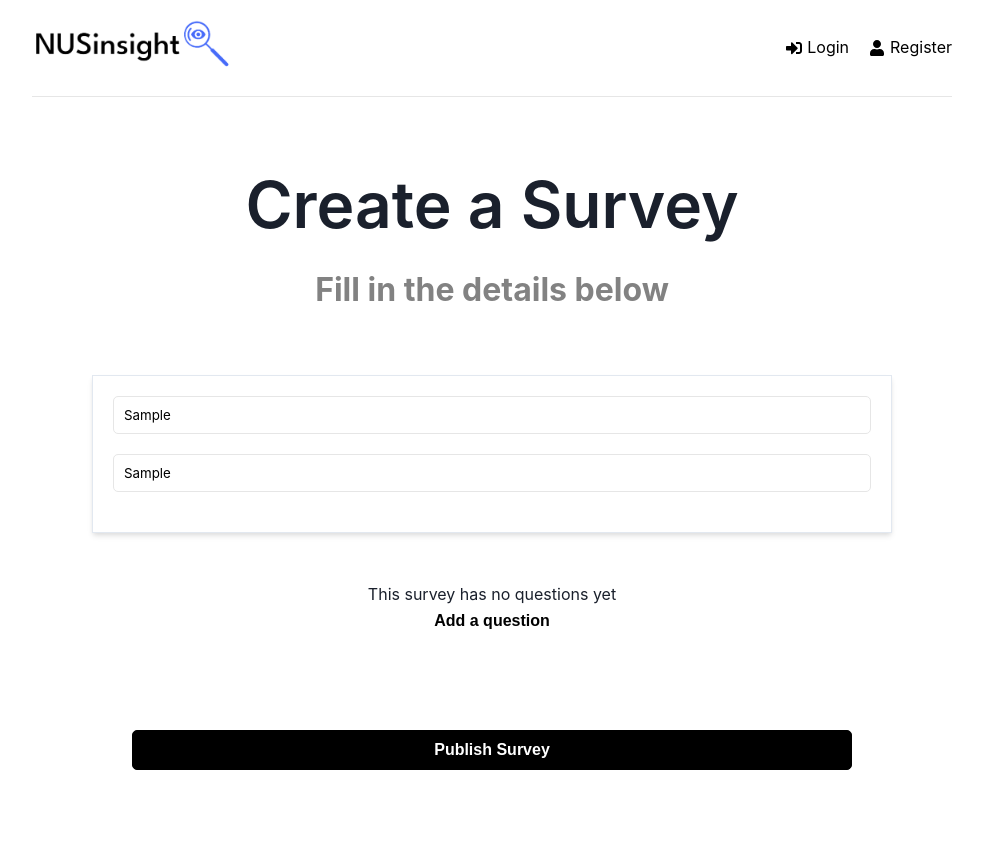
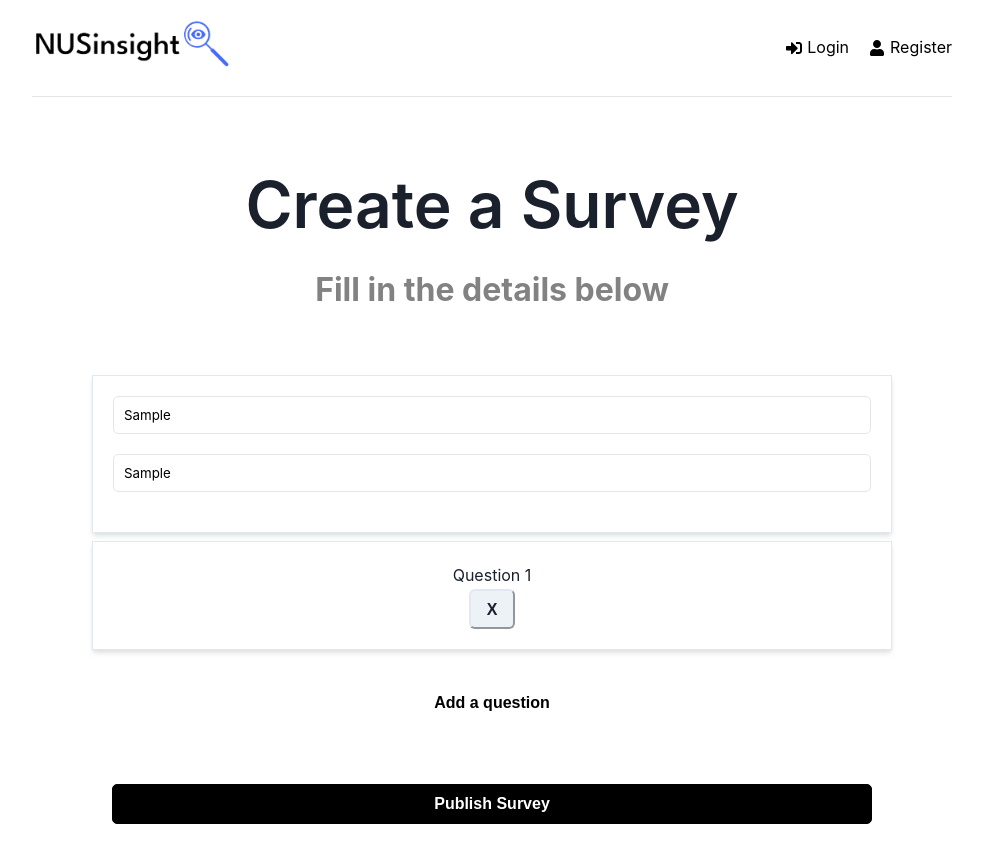
Before and after one commit to chloeoxe/NUSinsight, a React (Create React App) app in the folder frontend/: page /createSurveyStart in a window 1280 px wide. Both pictures are taken after typing "Sample", "Sample" into the empty fields and a click on the button "Add a question". Shown: the top 862 px of the page, without its empty margins (148-1131 px from the left). Built offline with nearby package versions, Linux system fonts and the light colour scheme.

Commit message:
included add question feature to form creation

```diff
--- /dev/null
+++ b/frontend/src/components/QuestionBox.jsx
@@ -0,0 +1,27 @@
+import React from "react";
+import { Box, Text, Button } from "@chakra-ui/react";
+
+function QuestionBox(props) {
+  const delQuestion = (id) => {
+    const newQuestions = props.questions.filter((q) => q.key !== id);
+    props.setQuestions(newQuestions);
+  };
+
+  return (
+    <Box
+      className="name"
+      shadow="md"
+      width="800px"
+      p={5}
+      border="1px"
+      borderColor="gray.200"
+    >
+      <Text>Question {props.id}</Text>
+      <Button className="close" onClick={() => delQuestion(props.id)}>
+        X
+      </Button>
+    </Box>
+  );
+}
+
+export default QuestionBox;
--- a/frontend/src/components/SurveyForm.jsx
+++ b/frontend/src/components/SurveyForm.jsx
@@ -1,8 +1,8 @@
 import { useState } from "react";
 import { useDispatch } from "react-redux";
 import { createSurvey } from "../features/surveys/surveySlice";
-import { VStack, Container, Box } from "@chakra-ui/react";
-import AddQuestion from "./survey/AddQuestion";
+import { VStack, Container, Box, Text, Button } from "@chakra-ui/react";
+import QuestionBox from "./QuestionBox";
 
 function SurveyForm() {
   const initialFormData = {
@@ -35,7 +35,24 @@ function SurveyForm() {
     clearForm();
   };
 
-  const [numOfQuestions, setNumOfQuestions] = useState(0);
+  const [questions, setQuestions] = useState([]);
+
+  //question object = {key: ..., card: div component}
+  const addQuestion = () => {
+    setQuestions([
+      ...questions,
+      {
+        key: questions.length + 1,
+        card: (
+          <QuestionBox
+            id={questions.length + 1}
+            setQuestions={setQuestions}
+            questions={questions}
+          />
+        ),
+      },
+    ]);
+  };
 
   return (
     <>
@@ -75,21 +92,34 @@ function SurveyForm() {
             </div>
           </form>
         </Box>
-        {numOfQuestions === 0 ? (
-          <AddQuestion setNumOfQuestions={setNumOfQuestions} />
+        {questions.map(({ key, card }) => (
+          <div key={key}>{card}</div>
+        ))}
+      </VStack>
+      <Container p={10} className="form-group">
+        {questions.length === 0 ? (
+          <Text>This survey has no questions yet</Text>
         ) : (
-          <>
-            <div></div>
-          </>
+          ""
         )}
-        <Container className="heading" maxW="800px" p={10}>
+        <Button
+          colorScheme="default"
+          bg="white"
+          variant="link"
+          border="0px"
+          _hover={{ cursor: "pointer" }}
+          onClick={addQuestion}
+        >
+          Add a question
+        </Button>
+      </Container>
+      <Container className="heading" maxW="800px" p={5}>
         <div className="form-group">
           <button className="btn btn-block" type="submit">
             Publish Survey
           </button>
         </div>
       </Container>
-      </VStack>
     </>
   );
 }
--- a/frontend/src/components/survey/AddQuestion.jsx
+++ /dev/null
@@ -1,22 +0,0 @@
-import React, { useState } from "react";
-import { Container, Text, Button } from "@chakra-ui/react";
-
-function AddQuestion(props) {
-  return (
-    <Container p={10} className="form-group">
-      <Text>This survey has no questions yet</Text>
-      <Button
-        colorScheme="default"
-        bg="white"
-        variant="link"
-        border="0px"
-        _hover={{ cursor: "pointer" }}
-        setNumOfQuestions={props.setNumOfQuestions}
-      >
-        Add a question
-      </Button>
-    </Container>
-  );
-}
-
-export default AddQuestion;
```
Lines whose indentation alone changed are shown as unchanged.
